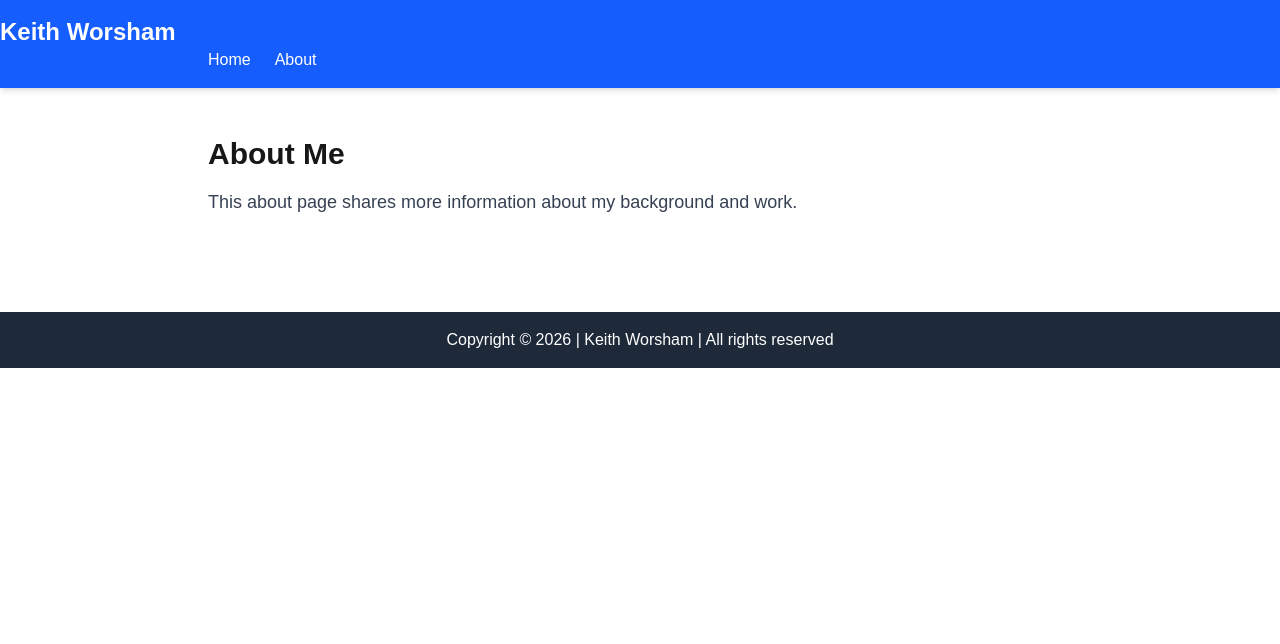
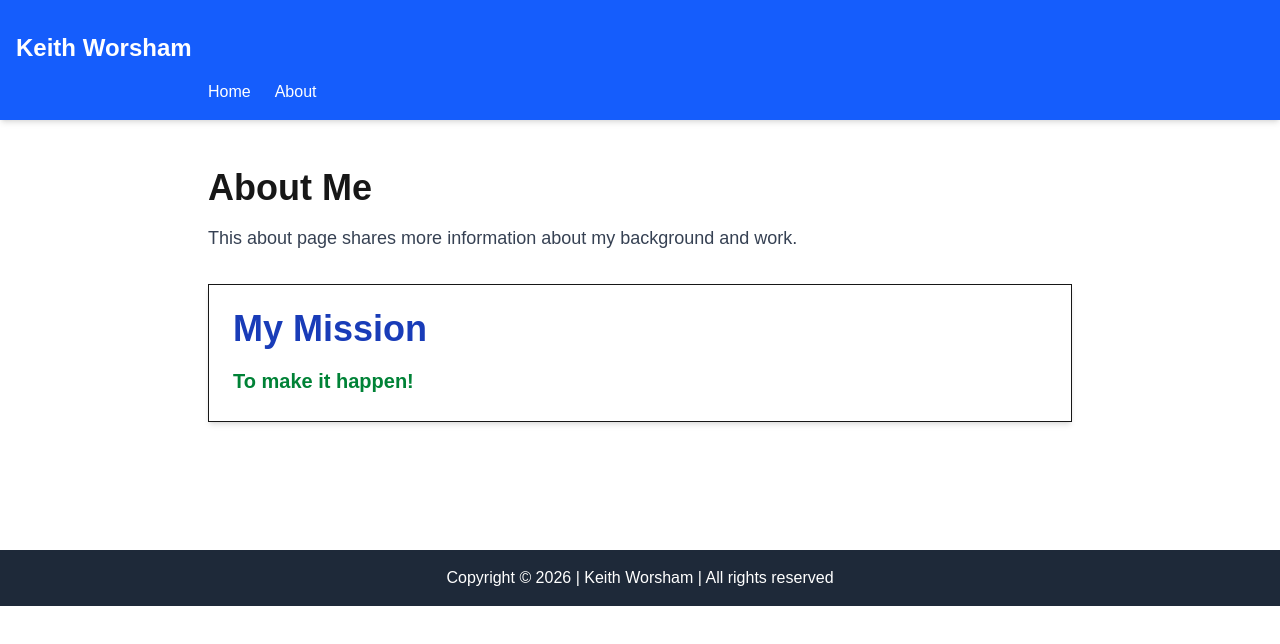
Before and after one commit to ekworsham/wdd430-portfolio, a Next.js app: page /about in a window 1280 px wide. Shown: the top 644 px of the page. Built offline with nearby package versions, Linux system fonts and the light colour scheme.

Commit message:
Add MissionStatement component and update About page layout

```diff
--- a/app/about/page.tsx
+++ b/app/about/page.tsx
@@ -1,10 +1,17 @@
+import MissionStatement from "@/components/MissionStatement";
+
 export default function About() {
   return (
     <main className="max-w-4xl mx-auto px-4 py-12">
-      <h2 className="text-3xl font-bold mb-4">About Me</h2>
+      <h2 className="text-4xl font-bold mb-4">About Me</h2>
       <p className="text-lg text-gray-700">
         This about page shares more information about my background and work.
       </p>
+
+      <MissionStatement
+        heading="My Mission"
+        mission="To make it happen!"
+      />
     </main>
   );
 }
--- a/components/Header.tsx
+++ b/components/Header.tsx
@@ -3,7 +3,7 @@ import Link from 'next/link';
 export default function Header() {
   return (
     <header className="bg-blue-600 text-white py-4 shadow-md">
-      <div id="header-title" className="text-2xl font-bold">Keith Worsham</div>
+      <div id="header-title" className="text-2xl font-bold m-4">Keith Worsham</div>
       <nav className="max-w-4xl mx-auto px-4 flex justify-between items-center">
         <ul className="flex gap-6">
           <li><Link href="/">Home</Link></li>
--- /dev/null
+++ b/components/MissionStatement.tsx
@@ -0,0 +1,21 @@
+interface MissionStatementProps {
+    heading: string;
+    mission: string;
+}
+
+export default function MissionStatement({
+    heading,
+    mission,
+}: MissionStatementProps) {
+    return (
+        <section className="mx-auto my-8 ,ax-w-3x1 rounded-x1 border border-bg-green-50 p-6 shadow-md">
+            <h2 className="mb-4 text-4xl font-bold text-blue-800">
+                {heading}
+            </h2>
+
+            <p className="text-xl leading-8 font-bold text-green-700">
+                {mission}
+            </p>
+        </section>
+    );
+}
```
